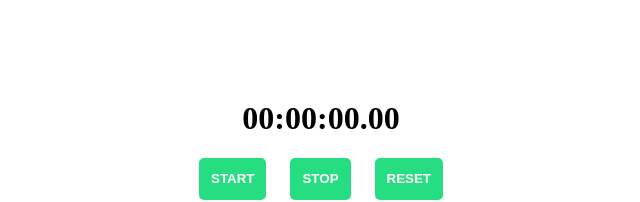
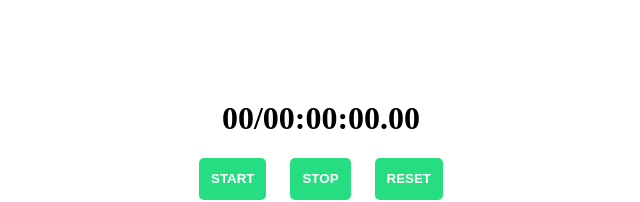
Before and after one commit to Geometric7/stopwatch_react_app, a React (Create React App) app: page / in a window 1280 px wide. Shown: the top 202 px of the page, without its empty margins (319-959 px from the left). Built offline with nearby package versions, Linux system fonts and the light colour scheme.

Commit message:
Fix seconds/mseconds display and add days

```diff
--- a/src/components/Chrono/Chrono.js
+++ b/src/components/Chrono/Chrono.js
@@ -3,12 +3,14 @@ import React from 'react';
 const Chrono = ({time}) => {
 
   //const hour = ("0" + Math.floor((time / 1) % 1)).slice(-2);
+
+  const day = ("0" + Math.floor((time / (3600000 * 24 * 365)) % 365 )).slice(-2);
+  const hour = ("0" + Math.floor((time / 3600000) % 24 )).slice(-2);
   const min = ("0" + Math.floor((time / 60000) % 60)).slice(-2);
   const sec = ("0" + Math.floor((time / 1000) % 60)).slice(-2);
-  const miSec = ("0" + Math.floor((time / 10) % 60)).slice(-2);
-  const thoSec = ("0" + ((time / 1) % 10000)).slice(-3);
+  const ms = ("0" + (time % 1000)).slice(-3);
 
-  return <h1>{min}:{sec}:{miSec}.{thoSec}</h1>
+  return <h1>{day}/{hour}:{min}:{sec}.{ms}</h1>
 }
 
 export default Chrono;
```
Also changed, not shown: src/components/Timer/Timer.js (+0 -25 lines).
